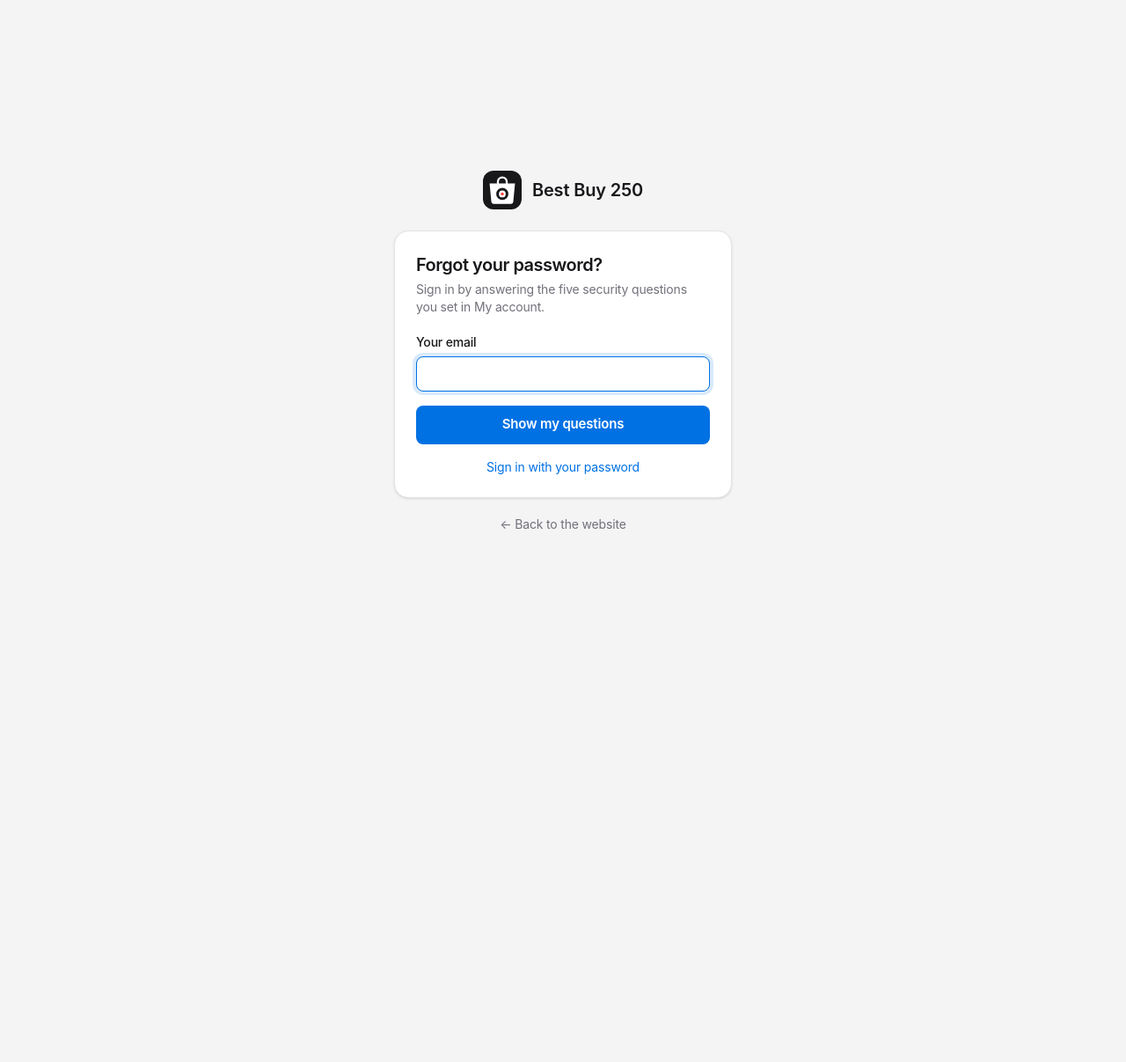
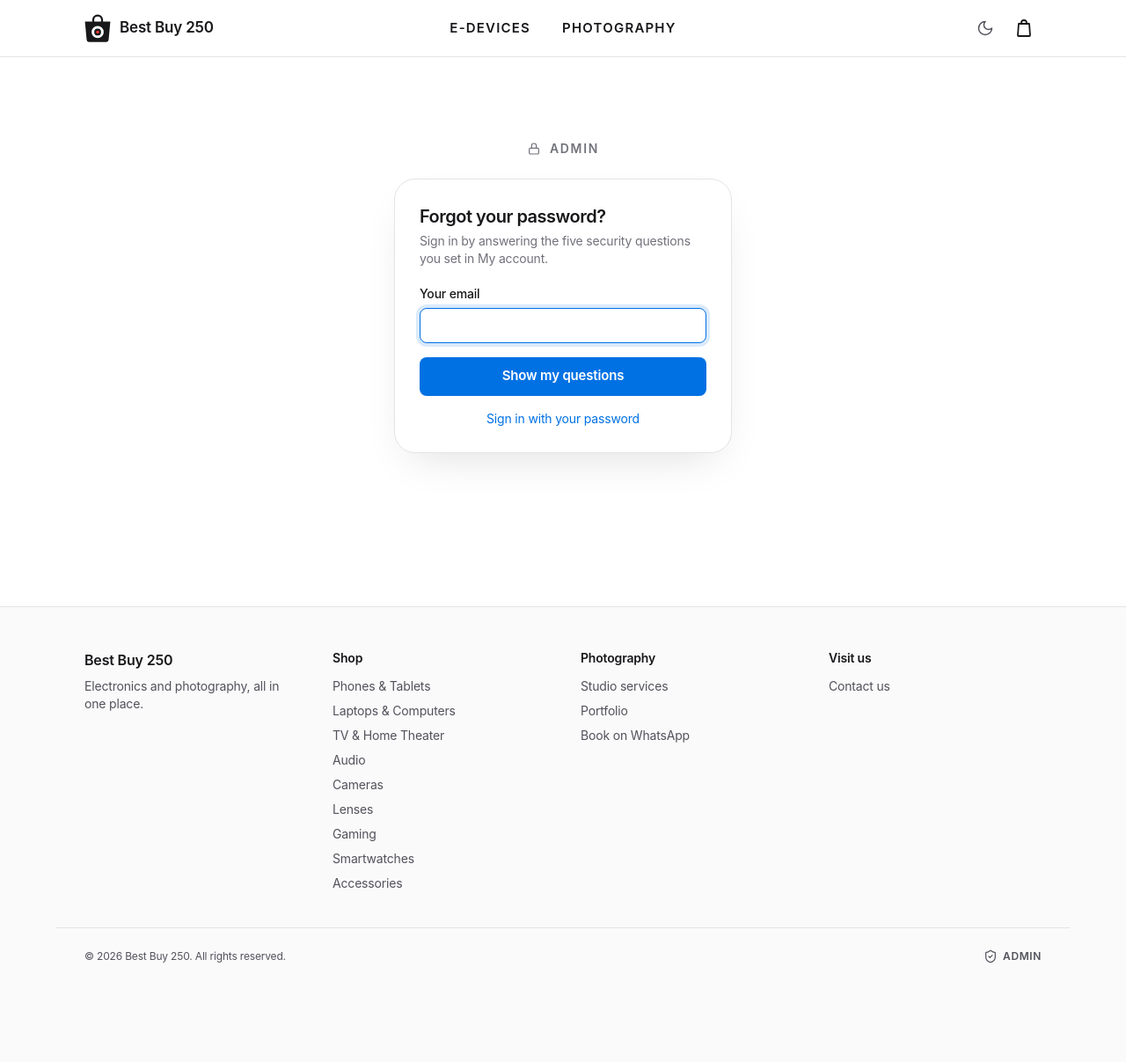
Before and after one commit to uwgz/bestbuy, a Flask app: page /admin/login/questions in a window 1280 px wide. Shown: the whole page at 88% size. Before the commit the page ends 601 px from the top, so only its background shows below. Run offline with Flask 3, Linux system fonts and the light colour scheme.

Commit message:
Final: employees, security questions, inactivity sign-out, orders, smooth animations

```diff
--- a/public/static/css/app.css
+++ b/public/static/css/app.css
@@ -711,6 +711,9 @@
   .min-h-\[calc\(100dvh-7\.5rem\)\] {
     min-height: calc(100dvh - 7.5rem);
   }
+  .min-h-\[calc\(100dvh-16rem\)\] {
+    min-height: calc(100dvh - 16rem);
+  }
   .min-h-dvh {
     min-height: 100dvh;
   }
@@ -1632,9 +1635,6 @@
   .py-6 {
     padding-block: calc(var(--spacing) * 6);
   }
-  .py-10 {
-    padding-block: calc(var(--spacing) * 10);
-  }
   .py-12 {
     padding-block: calc(var(--spacing) * 12);
   }
@@ -1879,6 +1879,10 @@
     --tw-tracking: 0.08em;
     letter-spacing: 0.08em;
   }
+  .tracking-\[0\.12em\] {
+    --tw-tracking: 0.12em;
+    letter-spacing: 0.12em;
+  }
   .tracking-tight {
     --tw-tracking: var(--tracking-tight);
     letter-spacing: var(--tracking-tight);
@@ -2031,6 +2035,10 @@
   }
   .shadow-\[-8px_10px_30px_-10px_rgba\(0\,0\,0\,\.35\)\] {
     --tw-shadow: -8px 10px 30px -10px var(--tw-shadow-color, rgba(0,0,0,.35));
+    box-shadow: var(--tw-inset-shadow), var(--tw-inset-ring-shadow), var(--tw-ring-offset-shadow), var(--tw-ring-shadow), var(--tw-shadow);
+  }
+  .shadow-\[0_20px_50px_-20px_rgba\(0\,0\,0\,\.15\)\] {
+    --tw-shadow: 0 20px 50px -20px var(--tw-shadow-color, rgba(0,0,0,.15));
     box-shadow: var(--tw-inset-shadow), var(--tw-inset-ring-shadow), var(--tw-ring-offset-shadow), var(--tw-ring-shadow), var(--tw-shadow);
   }
   .shadow-lg {
@@ -2566,6 +2574,9 @@
     .sm\:p-6 {
       padding: calc(var(--spacing) * 6);
     }
+    .sm\:p-7 {
+      padding: calc(var(--spacing) * 7);
+    }
     .sm\:p-8 {
       padding: calc(var(--spacing) * 8);
     }
@@ -2598,6 +2609,9 @@
     }
     .sm\:py-8 {
       padding-block: calc(var(--spacing) * 8);
+    }
+    .sm\:py-16 {
+      padding-block: calc(var(--spacing) * 16);
     }
     .sm\:pt-8 {
       padding-top: calc(var(--spacing) * 8);
@@ -2828,6 +2842,9 @@
   .dark\:bg-\[\#161617\]:where(.dark, .dark *) {
     background-color: #161617;
   }
+  .dark\:bg-\[\#161618\]:where(.dark, .dark *) {
+    background-color: #161618;
+  }
   .dark\:bg-amber-500\/10:where(.dark, .dark *) {
     background-color: color-mix(in srgb, oklch(76.9% 0.188 70.08) 10%, transparent);
     @supports (color: color-mix(in lab, red, red)) {
@@ -3015,6 +3032,10 @@
   }
   .dark\:shadow-\[-8px_10px_30px_-8px_rgba\(0\,0\,0\,\.9\)\]:where(.dark, .dark *) {
     --tw-shadow: -8px 10px 30px -8px var(--tw-shadow-color, rgba(0,0,0,.9));
+    box-shadow: var(--tw-inset-shadow), var(--tw-inset-ring-shadow), var(--tw-ring-offset-shadow), var(--tw-ring-shadow), var(--tw-shadow);
+  }
+  .dark\:shadow-none:where(.dark, .dark *) {
+    --tw-shadow: 0 0 #0000;
     box-shadow: var(--tw-inset-shadow), var(--tw-inset-ring-shadow), var(--tw-ring-offset-shadow), var(--tw-ring-shadow), var(--tw-shadow);
   }
   .dark\:shadow-orange-500\/40:where(.dark, .dark *) {
--- a/templates/admin/_auth.html
+++ b/templates/admin/_auth.html
@@ -1,24 +1,16 @@
-<!DOCTYPE html>
-<html lang="en">
-<head>
-  <meta charset="UTF-8"><meta name="viewport" content="width=device-width, initial-scale=1.0">
-  <title>{% block title %}{% endblock %} | {{ store.name }} admin</title>
-  <meta name="robots" content="noindex">
-  <link rel="icon" href="{{ url_for('static', filename='favicon.svg') }}" type="image/svg+xml">
-  <link href="https://fonts.googleapis.com/css2?family=Inter:wght@400;500;600;700&display=swap" rel="stylesheet">
-  <script>try { var t = localStorage.getItem("theme"); if (t === "dark" || (!t && matchMedia("(prefers-color-scheme: dark)").matches)) document.documentElement.classList.add("dark"); } catch (e) {}</script>
-  <link rel="stylesheet" href="{{ url_for('static', filename='css/app.css') }}">
-</head>
-<body class="grid min-h-dvh place-items-center bg-zinc-100 px-4 py-10 text-zinc-900 antialiased dark:bg-[#0e0e10] dark:text-zinc-100">
-  <main class="w-full max-w-sm">
-    <div class="mb-6 flex items-center justify-center gap-3">
-      <span class="grid size-11 place-items-center rounded-xl bg-zinc-900 p-1.5 text-white [&_svg]:size-full dark:bg-white dark:text-zinc-900">{% include "partials/logo_anim.svg" %}</span>
-      <span class="font-display text-xl font-semibold">{{ store.name }}</span>
+{# Sign-in pages (sign in, forgot password, first visit): inside the website's own layout #}
+{% extends "base.html" %}
+{% set no_giveaway = true %}{# no giveaway draw on these pages #}
+{% block head %}<meta name="robots" content="noindex">{% endblock %}
+{% block content %}
+<section class="grid min-h-[calc(100dvh-16rem)] place-items-center px-4 py-12 sm:py-16">
+  <div class="w-full max-w-sm">
+    <div class="mb-6 flex items-center justify-center gap-2.5 text-sm font-semibold uppercase tracking-[0.12em] text-zinc-500 dark:text-zinc-400">
+      {{ icon("lock", "size-4") }} Admin
     </div>
-    <div class="rounded-2xl border border-zinc-200 bg-white p-6 shadow-sm dark:border-zinc-800 dark:bg-[#18181b]">
+    <div class="rounded-3xl border border-zinc-200 bg-white p-6 shadow-[0_20px_50px_-20px_rgba(0,0,0,.15)] sm:p-7 dark:border-zinc-800 dark:bg-[#161618] dark:shadow-none">
       {% block card %}{% endblock %}
     </div>
-    <p class="mt-5 text-center text-sm text-zinc-500"><a class="hover:underline" href="{{ url_for('home') }}">← Back to the website</a></p>
-  </main>
-</body>
-</html>
+  </div>
+</section>
+{% endblock %}
--- a/templates/base.html
+++ b/templates/base.html
@@ -4,6 +4,7 @@
   <meta charset="UTF-8">
   <meta name="viewport" content="width=device-width, initial-scale=1.0, viewport-fit=cover">
   <title>{% block title %}{{ store.tagline }}{% endblock %} | {{ store.name }}</title>
+  {% block head %}{% endblock %}
   <meta name="description" content="{{ store.name }}: phones, laptops, TVs, audio, cameras and professional photography.">
   <meta name="color-scheme" content="light dark">
   <meta name="theme-color" content="#ffffff" media="(prefers-color-scheme: light)">
@@ -123,7 +124,7 @@
        class="pointer-events-none fixed bottom-6 left-1/2 z-50 -translate-x-1/2 translate-y-4 rounded-full bg-zinc-900 px-5 py-2.5 text-[15px] text-white opacity-0 transition duration-300 dark:bg-white dark:text-zinc-900"></div>
 
   {# ---------- giveaway: a random visitor wins (see /giveaway/draw) ---------- #}
-  <dialog id="prize" tabindex="-1" data-giveaways="{{ giveaway_on() }}" data-draw="{{ url_for('giveaway_draw') }}"
+  <dialog id="prize" tabindex="-1" data-giveaways="{{ '' if no_giveaway else giveaway_on() }}" data-draw="{{ url_for('giveaway_draw') }}"
           class="m-auto w-[min(440px,calc(100vw-2rem))] overflow-hidden rounded-3xl outline-none bg-white p-0 text-center text-zinc-900 shadow-2xl backdrop:bg-black/60 backdrop:backdrop-blur-sm dark:bg-zinc-900 dark:text-zinc-100">
     <div class="relative bg-gradient-to-b from-brand/15 to-transparent px-6 pb-2 pt-8">
       <button type="button" data-prize-close class="absolute right-3 top-3 grid size-9 place-items-center rounded-full text-zinc-500 hover:bg-black/5 dark:hover:bg-white/10" aria-label="Close">{{ icon("x", "size-5") }}</button>
```
